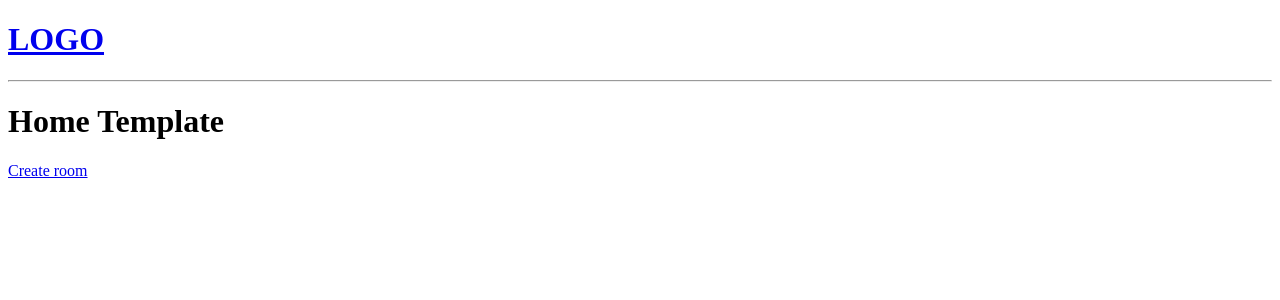
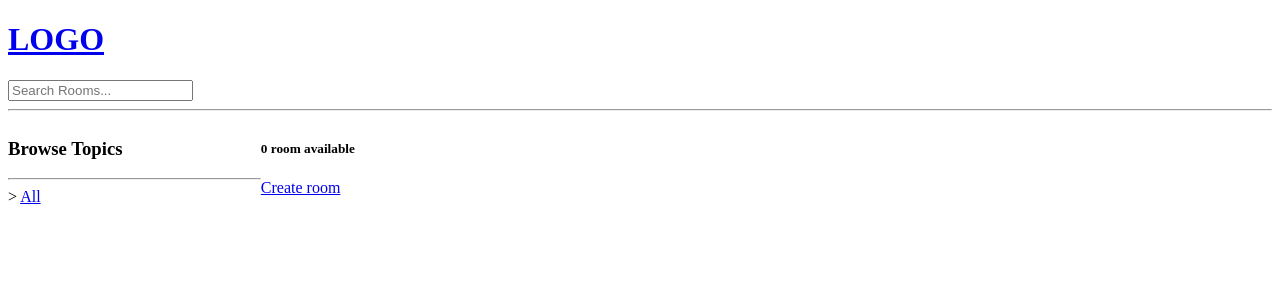
Before and after one commit to amir1226/tzuzul-project3-discord, a Django app: page / in a window 1280 px wide. Shown: the top 300 px of the page. Run offline with Django 4.2, Linux system fonts and the light colour scheme; data that the repository does not hold is empty.

Commit message:
Addin searching bar, rooms count and adjust styles

```diff
--- a/proyecto3_discord/base/templates/base/home.html
+++ b/proyecto3_discord/base/templates/base/home.html
@@ -1,16 +1,31 @@
-<!DOCTYPE html>
-<html lang="en">
-<head>
-    <meta charset="UTF-8">
-    <meta http-equiv="X-UA-Compatible" content="IE=edge">
-    <meta name="viewport" content="width=device-width, initial-scale=1.0">
-    <title>Home</title>
-</head>
-<body>
 {% extends 'main.html' %}
 {% block content %}
-        <h1> Home Template</h1>
+<style>
+    .home-container {
+        display: grid;
+        grid-template-columns: 1fr 3fr 1fr;
+    }
+</style>
+<div class = "home-container">
     <div>
+        <h3>Browse Topics</h3>
+        <hr>
+        <div>>
+            <a href="{% url 'home' %}"> All </a>
+        </div>
+
+        {% for topic in topics %}
+        <div>>
+            <a href="{% url 'home' %}?q={{topic.name}}"> {{ topic.name }} </a>
+        </div>
+        {% endfor %}
+    </div>
+    <div>
+        {% if room_count > 1 %}
+            <h5>{{room_count}} rooms available</h5>
+        {% else %}
+            <h5>{{room_count}} room available</h5>
+        {% endif %}
         <a href="{% url 'create-room' %}"> Create room</a>
         <div>
             {%  for room in rooms %}
@@ -25,6 +40,5 @@
             {% endfor %}
         </div>
     </div>
+</div>
 {% endblock content %}
-</body>
-</html>
--- a/proyecto3_discord/base/views.py
+++ b/proyecto3_discord/base/views.py
@@ -1,5 +1,6 @@
 from django.shortcuts import render, redirect
-from .models import Room
+from django.db.models import Q
+from .models import Room, Topic
 from .forms import RoomForm
 
 """ rooms = [
@@ -9,8 +10,14 @@ from .forms import RoomForm
 ] """
 
 def home(request):
-    rooms = Room.objects.all()
-    context = {'rooms': rooms}
+    query_param = request.GET.get('q') if request.GET.get('q') else ''
+    rooms = Room.objects.filter(Q(topic__name__icontains=query_param)
+                                | Q(name__icontains=query_param)
+                                | Q(description__icontains=query_param))
+    topics = Topic.objects.all()
+    room_count = rooms.count()
+
+    context = {'rooms': rooms, 'topics': topics, 'room_count': room_count}
     return render(request, 'base/home.html', context)
 
 def room(request, pk):
--- a/proyecto3_discord/templates/navbar.html
+++ b/proyecto3_discord/templates/navbar.html
@@ -2,4 +2,8 @@
     <h1> LOGO </h1>
 </a>
 
+<form method="get" action="{% url 'home' %}">
+    <input type="text" name="q" placeholder="Search Rooms..."/>
+</form>
+
 <hr>
```
Lines whose indentation alone changed are shown as unchanged.
